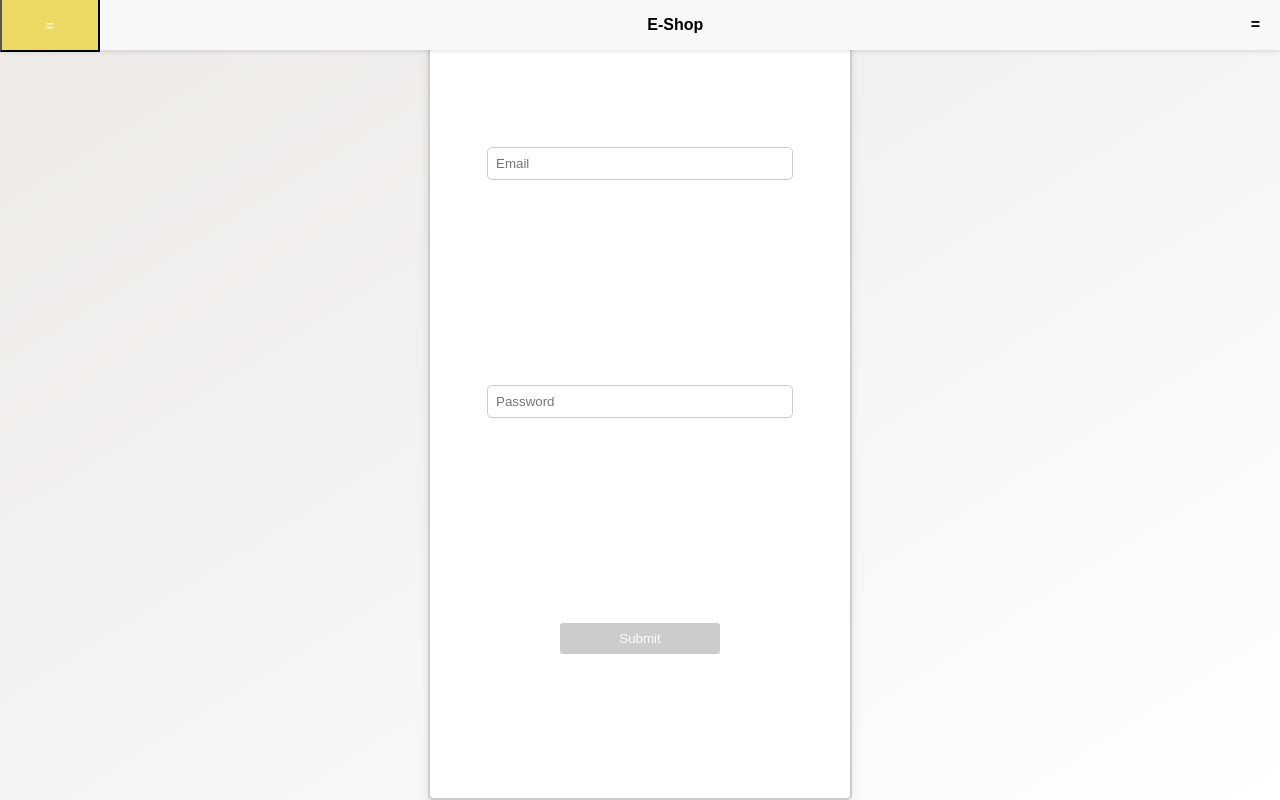
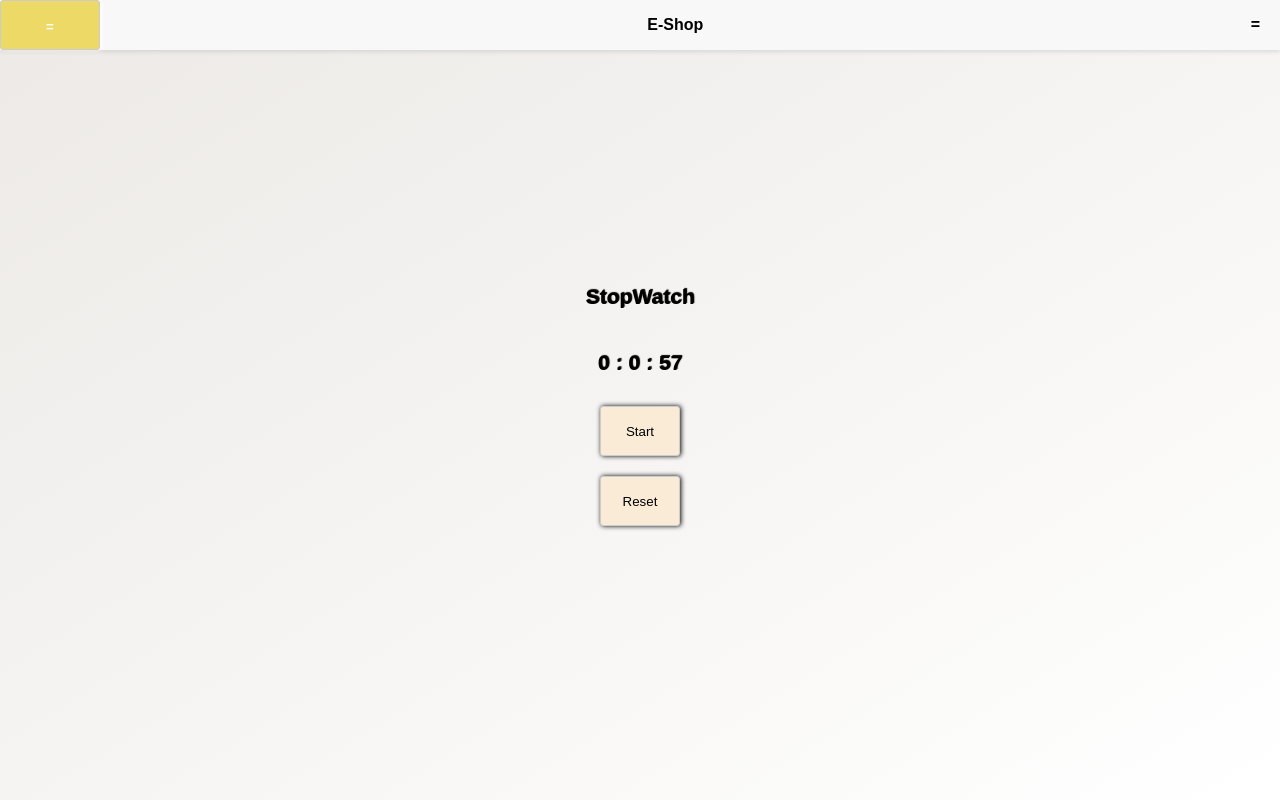
Before and after one commit to djain1309/yourshop, a React (Create React App) app: page /stop-watch in a window 1280 px wide. Built offline with nearby package versions, Linux system fonts and the light colour scheme.

Commit message:
Implemented StopWatch

```diff
--- a/src/App.js
+++ b/src/App.js
@@ -7,6 +7,7 @@ import { useSelector } from 'react-redux';
 import TickGame from './Pages/Game/TicTacToe';
 import Game from './Pages/Game/TTT';
 import ProductList from './Header/ProductList/ProductList';
+import StopWatch from './Pages/StopWatch/StopWatch';
 
 function App() {
 
@@ -21,6 +22,7 @@ function App() {
         <Routes>
           <Route exact path='/' element={ <Login />}/>
           <Route path='/login' element={ <Login />}/>
+          <Route path='/stop-watch' element={ <StopWatch />} />
           <Route path='/product-list' element={ <ProductList />}/>
           <Route path='/tic-tac-toe-game' element={ <TickGame />} />
           <Route path='/tic-practice-game' element={ <Game />} />
--- a/src/Header/SideBar/SideBar.js
+++ b/src/Header/SideBar/SideBar.js
@@ -18,6 +18,7 @@ const SideBar = ({onToggle}) => {
         <li onClick={(e) => {onClickMenuHandler(e, '/tic-tac-toe-game')}}>Tic-tac-toe</li>
         <li onClick={(e) => {onClickMenuHandler(e, '/tic-practice-game')}}>Tic-Practice</li>
         <li onClick={(e) => {onClickMenuHandler(e, '/product-list')}}>ProductList</li>
+        <li onClick={(e) => {onClickMenuHandler(e, '/stop-watch')}}>Stop Watch</li>
         <li>Utensils</li>
         <li>Grocery</li>
         <li>Fashion</li>
--- a/src/Pages/Game/TTT.js
+++ b/src/Pages/Game/TTT.js
@@ -1,64 +1,69 @@
-import React, { useState } from 'react';
-import './TTT.module.css';
+import React, { useState } from "react";
+import classes from "./TTT.module.css";
 
-const Square = ({ value, onClick }) => (
-  <button className="square" onClick={onClick}>
-    {value}
-  </button>
-);
+const Square = ({ value, onClickHandler }) => {
+  return <button className={classes.cell} onClick={onClickHandler}>{value}</button>;
+};
 
-const Board = ({ squares, onClick }) => (
-  <div className="board">
+const Board = ({ squares, onClickHandler }) => {
+
+  return (
+    <div className={classes.square}>
       {squares.map((square, i) => (
-      <Square key={i} value={square} onClick={() => onClick(i)} />
+        <Square value={square} onClickHandler={() => onClickHandler(i)} key={i} />
       ))}
     </div>
   );
+};
 
-const calculateWinner = (squares) => {
-  const lines = [
+const findWinner = (squares) => {
+
+    const matches = [
         [0, 1, 2],
         [3, 4, 5],
         [6, 7, 8],
+
         [0, 3, 6],
         [1, 4, 7],
         [2, 5, 8],
+
         [0, 4, 8],
         [2, 4, 6],
     ];
-  for (let i = 0; i < lines.length; i++) {
-    const [a, b, c] = lines[i];
-    if (squares[a] && squares[a] === squares[b] && squares[a] === squares[c]) {
-      return squares[a];
+    let temp = [...squares];
+
+    for (let i = 0; i < matches.length; i++) {
+        let [a, b, c] = matches[i];
+        if (temp[a] && temp[a] === temp[b] && temp[a] === temp[c]) {
+            return temp[a];
         }
     }
     return null;
-};
+}
 
-const Game = () => {
+const Tick = () => {
   const [squares, setSquares] = useState(Array(9).fill(null));
-  const [xIsNext, setXIsNext] = useState(true);
+  const [xIsNext, setXIsNext] = useState(false);
 
-  const winner = calculateWinner(squares);
+  const winner = findWinner(squares);
 
-  const handleClick = (i) => {
-    if (squares[i] || winner) return;
-
-    const newSquares = squares.slice();
-    console.log("newSquares ",newSquares)
-    newSquares[i] = xIsNext ? 'X' : 'O';
-    setSquares(newSquares);
+  const onClickHandler = (i) => {
+    if (winner || squares[i]) return;
+    const temp = [...squares];
+    temp[i] = xIsNext ? 'X' : 'O';
+    setSquares(temp);
     setXIsNext(!xIsNext);
   };
 
   return (
-    <div className="game">
-      <Board squares={squares} onClick={handleClick} />
-      <div className="info">
-        <div>{winner ? 'Winner: ' + winner : 'Next player: ' + (xIsNext ? 'X' : 'O')}</div>
-      </div>
+    <div className={classes.board}>
+      <h2>Click</h2>
+      <Board squares={squares} onClickHandler={onClickHandler} />
+
+        {winner ? (`Winner : ${winner} `) : `Next Player : ${xIsNext ? 'X' : 'O'}` }
+
     </div>
   );
 };
 
-export default Game;
+export default Tick;
--- a/src/Pages/Game/TTT.module.css
+++ b/src/Pages/Game/TTT.module.css
@@ -1,49 +1,19 @@
-/* .game {
+.board {
     display: flex;
     flex-direction: column;
+    justify-content: center;
     align-items: center;
 }
 
-.board {
+.square {
     display: grid;
     grid-template-columns: repeat(3, 100px);
     gap: 10px;
 }
 
-.square {
-    width: 100px;
+.cell {
+    color: black;
+    background-color: antiquewhite;
+    border: 1px solid #ccc;
     height: 100px;
-    background: #fff;
-    border: 1px solid #999;
-    padding: 0;
-    font-size: 24px;
-    font-weight: bold;
-    cursor: pointer;
-  }
-   */
-   .square {
-    width: 100px;
-    height: 100px;
-    background: #fff;
-    border: 1px solid #999;
-    padding: 0;
-    font-size: 24px;
-    font-weight: bold;
-    cursor: pointer;
-  }
-
-  .board {
-    display: grid;
-    grid-template-columns: repeat(3, 100px);
-    gap: 10px;
-  }
-
-  .game {
-    display: flex;
-    flex-direction: column;
-    align-items: center;
-  }
-
-  .info {
-    margin-top: 20px;
-  }
+}
--- /dev/null
+++ b/src/Pages/StopWatch/StopWatch.js
@@ -0,0 +1,56 @@
+import { useEffect, useState } from "react";
+import classes from "./StopWatch.module.css"
+
+const StopWatch = () => {
+
+    const [time, setTime] = useState({hour: 0, min: 0, sec: 57});
+    const [running, setRunning] = useState(false);
+
+    useEffect (() => {
+        let interval;
+        if (running) {
+            interval = setInterval(() => {
+                // setTime((prev) => prev+1)
+                setTime((prev) => {
+                    let {hour, min, sec} = prev;
+                    sec++;
+                    if (sec > 59) {
+                        min++;
+                        sec = 0;
+                    }
+                    if (min > 59) {
+                        hour++;
+                        min = 0;
+                    }
+                    return {...prev, hour, min, sec};
+                })
+            }, 1000);
+        }
+
+        return () => {
+            clearInterval(interval)
+        }
+
+    }, [running])
+
+    const startStopHandler = () => {
+        setRunning(!running);
+    }
+
+    const showReset = (running || time.sec > 0 || time.min > 0 || time.hour > 0);
+
+    const resetHandler = () => {
+        setRunning(false);
+        setTime({hour: 0, min: 0, sec: 0});
+    }
+
+
+    return (<div className={classes.watch}>
+        <h3>StopWatch</h3>
+        <h3>{time.hour} : {time.min} : {time.sec} </h3>
+        <button onClick={startStopHandler}>{running ? 'Pause' : 'Start'}</button>
+        { showReset && <button onClick={resetHandler}>Reset</button>}
+    </div>)
+}
+
+export default StopWatch;
--- /dev/null
+++ b/src/Pages/StopWatch/StopWatch.module.css
@@ -0,0 +1,23 @@
+.watch {
+    display: flex;
+    flex-direction: column;
+    font-weight: bold;
+    font-size: large;
+    justify-content: center;
+    align-items: center;
+}
+
+h3 {
+    text-shadow: 1px -1px 1px;
+}
+
+button {
+    border: 0.5px #ccc solid;
+    height: 50px;
+    width: 80px;
+    background-color: antiquewhite;
+    box-sizing: border-box;
+    box-shadow: 1px 0px 5px 0px;
+    border-radius: 3px;
+    margin: 10px;
+}
```
Lines whose indentation alone changed are shown as unchanged.
